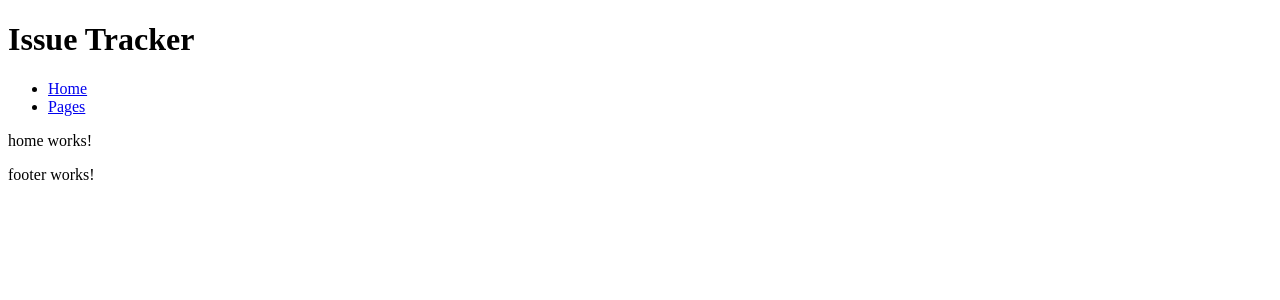
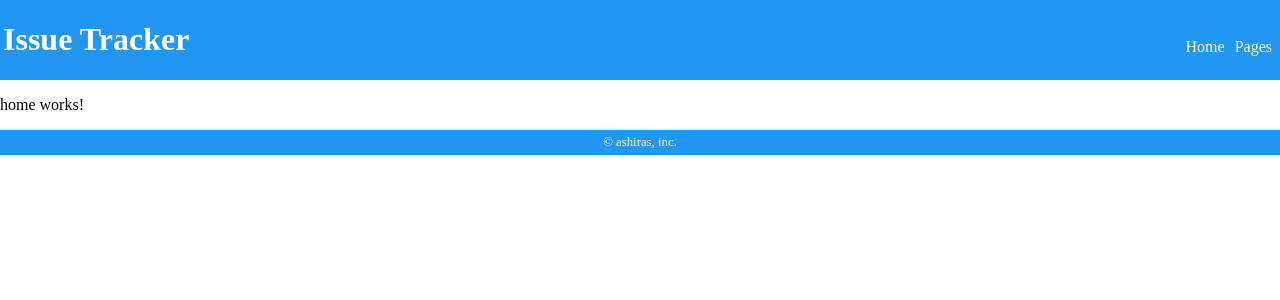
Before and after one commit to albatrosary/start-angular-2, an Angular app: page /home in a window 1280 px wide. Shown: the top 300 px of the page. Built offline with nearby package versions, Linux system fonts and the light colour scheme.

Commit message:
css in menu

```diff
--- a/src/app/app.component.html
+++ b/src/app/app.component.html
@@ -1,8 +1,10 @@
-<h1>Issue Tracker</h1>
-<ul>
-  <li><a routerLink="home" routerLinkActive="active">Home</a></li>
-  <li><a routerLink="pages" routerLinkActive="active">Pages</a></li>
-</ul>
+<div>
+  <h1>Issue Tracker</h1>
+  <ul>
+    <li><a routerLink="home">Home</a></li>
+    <li><a routerLink="pages">Pages</a></li>
+  </ul>
+</div>
 
 <router-outlet></router-outlet>
 
--- a/src/app/app.component.scss
+++ b/src/app/app.component.scss
@@ -0,0 +1,28 @@
+@import './../assets/properties';
+
+ul {
+  display: flex;
+  margin: 24px 0 24px 0;
+  align-items: flex-end;
+}
+
+h1 {
+  width: 100%
+}
+
+div {
+  display: flex;
+  padding: 0 3px;
+  background-color: $corporate-color;
+  color: #ffffff;
+}
+
+li {
+  list-style: none;
+  padding: 0 5px 0 5px;
+}
+
+a {
+  text-decoration: none;
+  color: #ffffff;
+}
--- a/src/app/footer/footer.component.html
+++ b/src/app/footer/footer.component.html
@@ -1,3 +1 @@
-<p>
-  footer works!
-</p>
+<footer>&copy; ashiras, inc.</footer>
--- a/src/app/footer/footer.component.scss
+++ b/src/app/footer/footer.component.scss
@@ -0,0 +1,10 @@
+@import './../../assets/properties';
+
+footer {
+  margin: 5px 0 5px 0;
+  padding: 5px 0 5px 0;
+  text-align: center;
+  font-size: 0.8rem;
+  background-color: $corporate-color;
+  color: #ffffff;
+}
--- a/src/app/pages/pages.component.html
+++ b/src/app/pages/pages.component.html
@@ -1,8 +1,8 @@
-<h2>pages</h2>
-<ul>
-  <li><a routerLink="top" routerLinkActive="active">Top</a></li>
-  <li><a routerLink="issue" routerLinkActive="active">Issue</a></li>
-  <li><a routerLink="wiki" routerLinkActive="active">Wiki</a></li>
-</ul>
-
+<div>
+  <ul>
+    <li><a routerLink="top" [routerLinkActive]="['active']">Top</a></li>
+    <li><a routerLink="issue" [routerLinkActive]="['active']">Issue</a></li>
+    <li><a routerLink="wiki" [routerLinkActive]="['active']">Wiki</a></li>
+  </ul>
+</div>
 <router-outlet></router-outlet>
--- a/src/app/pages/pages.component.scss
+++ b/src/app/pages/pages.component.scss
@@ -0,0 +1,27 @@
+div {
+  display: flex;
+  padding: 0 3px;
+  justify-content: center;
+  align-items: center;
+}
+
+ul {
+  display: flex;
+}
+
+li {
+  list-style: none;
+  padding: 0 10px 0 10px;
+}
+
+a {
+  padding: 0 20px;
+  font-size: 1.5rem;
+  text-decoration: none;
+  color: #888888;
+}
+
+.active {
+  color: #333333;
+  border-bottom: 2px solid #333333;
+}
--- a/src/app/pages/pages.routes.ts
+++ b/src/app/pages/pages.routes.ts
@@ -11,7 +11,7 @@ const pagesRoutes: Routes = [
   { path: 'pages',
     component: PagesComponent,
     children: [
-      { path: '', component: TopComponent },
+      { path: '', redirectTo: 'top', pathMatch: 'full'},
       { path: 'top', component: TopComponent },
       { path: 'issue', component: IssueComponent },
       { path: 'issue/update/:id', component: IssueUpdateComponent },
--- /dev/null
+++ b/src/assets/properties.scss
@@ -0,0 +1 @@
+$corporate-color: #2196f3;
--- a/src/styles.scss
+++ b/src/styles.scss
@@ -1 +1,5 @@
 /* You can add global styles to this file, and also import other style files */
+
+body {
+  margin: 0;
+}
```
